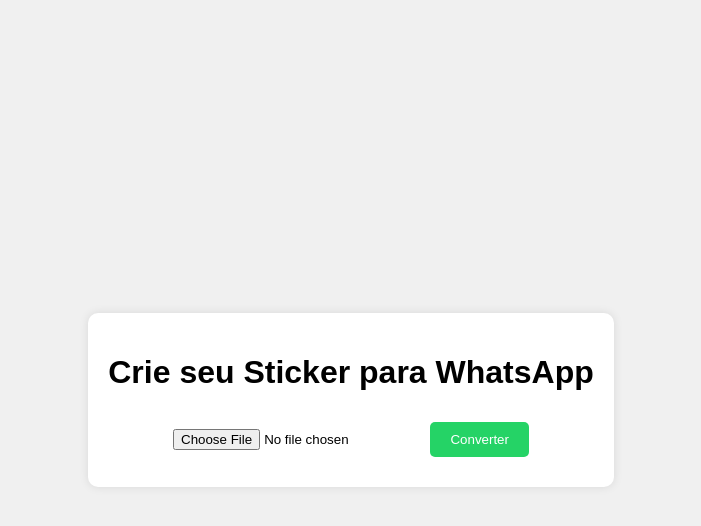
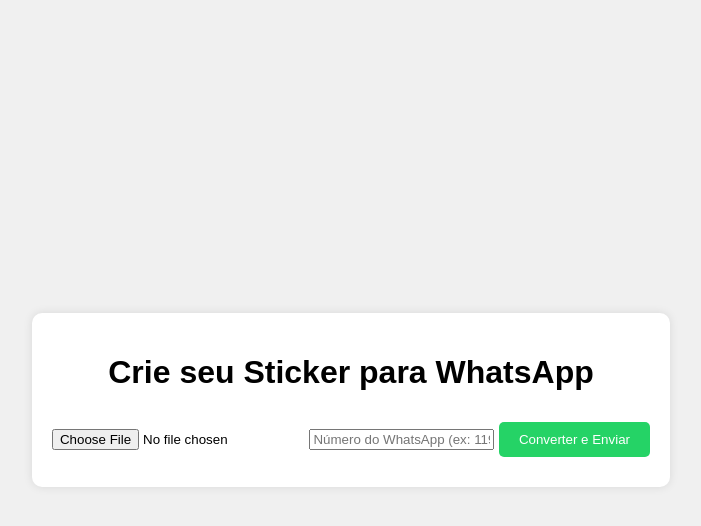
Before and after one commit to ggampp/sticker_app, a Flask app: page / in a window 1280 px wide. Shown: the top 526 px of the page, without its empty margins (289-990 px from the left). Run offline with Flask 3, Linux system fonts and the light colour scheme.

Commit message:
Novas atualizações para publicar

```diff
--- a/app.py
+++ b/app.py
@@ -12,7 +12,6 @@
     os.makedirs(UPLOAD_FOLDER)
 
 def convert_to_sticker(input_path, output_path):
-    # Abrir e processar a imagem
     img = Image.open(input_path)
     img_no_bg = remove(img)  # Remover fundo
     img_no_bg = img_no_bg.resize((512, 512), Image.Resampling.LANCZOS)
@@ -24,11 +23,13 @@
     whatsapp_link = None
 
     if request.method == 'POST':
-        # Verificar se o arquivo foi enviado
-        if 'file' not in request.files:
-            return "Nenhum arquivo enviado", 400
+        # Verificar se o arquivo e o número foram enviados
+        if 'file' not in request.files or 'phone_number' not in request.form:
+            return "Imagem ou número de telefone não fornecido", 400
 
         file = request.files['file']
+        phone_number = request.form['phone_number'].strip()  # Número fornecido pelo usuário
+
         if file.filename == '':
             return "Nenhum arquivo selecionado", 400
 
@@ -41,8 +42,12 @@
         convert_to_sticker(input_path, output_path)
 
         # Gerar URLs
-        sticker_url = url_for('static', filename='uploads/sticker.webp')
-        whatsapp_link = f"https://wa.me/?text={request.url_root}{sticker_url}"
+        sticker_url = url_for('static', filename='uploads/sticker.webp', _external=True)  # URL absoluta
+        # Formatar o número (remover caracteres indesejados e adicionar código do país, se necessário)
+        phone_number = ''.join(filter(str.isdigit, phone_number))  # Apenas dígitos
+        if not phone_number.startswith('55'):  # Exemplo: adicionar código do Brasil se não estiver presente
+            phone_number = '55' + phone_number
+        whatsapp_link = f"https://wa.me/{phone_number}?text={sticker_url}"
 
         # Remover arquivo temporário
         os.remove(input_path)
--- a/requirements.txt
+++ b/requirements.txt
@@ -2,3 +2,5 @@
 pillow
 webp
 rembg
+onnxruntime
+gunicorn
--- a/templates/index.html
+++ b/templates/index.html
@@ -11,7 +11,8 @@
         <h1>Crie seu Sticker para WhatsApp</h1>
         <form method="POST" enctype="multipart/form-data">
             <input type="file" name="file" accept="image/*" required>
-            <button type="submit">Converter</button>
+            <input type="text" name="phone_number" placeholder="Número do WhatsApp (ex: 11987654321)" required>
+            <button type="submit">Converter e Enviar</button>
         </form>
 
         {% if sticker_url %}
```
Also changed, not shown: 1 other file.
